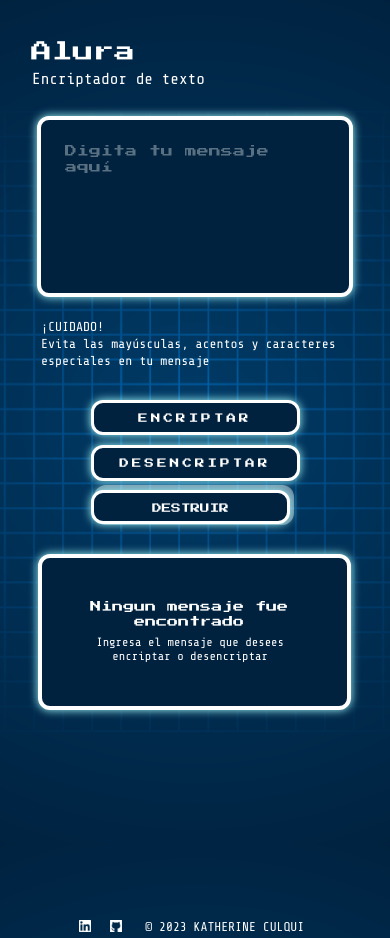
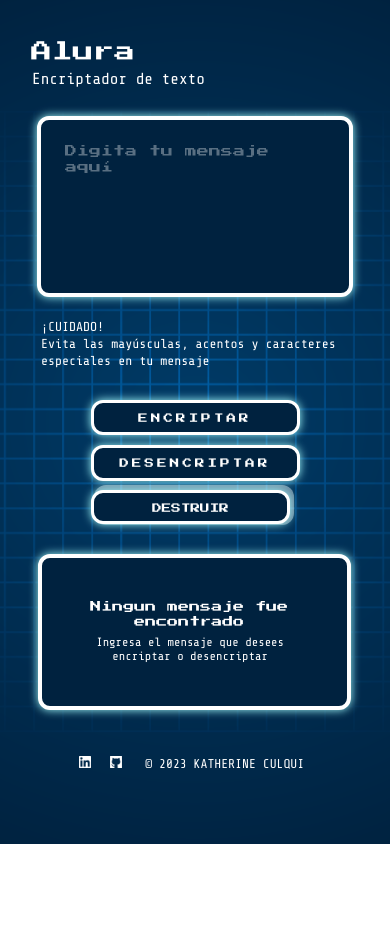
Before and after one commit to KatherineCulqui/Encriptador-Alura, a plain HTML site: page index.html in a window 390 px wide. After the commit the page ends 844 px from the top, so only its background shows below. Drawn offline with nearby package versions, Linux system fonts and the light colour scheme.

Commit message:
Update style.css

```diff
--- a/style.css
+++ b/style.css
@@ -784,7 +784,7 @@
     width: 69%;
     margin-left: 13%;
     position: absolute;
-    margin-bottom: -28vmin;
+    margin-bottom: 14vmin;
 }
 
 .items {
```
